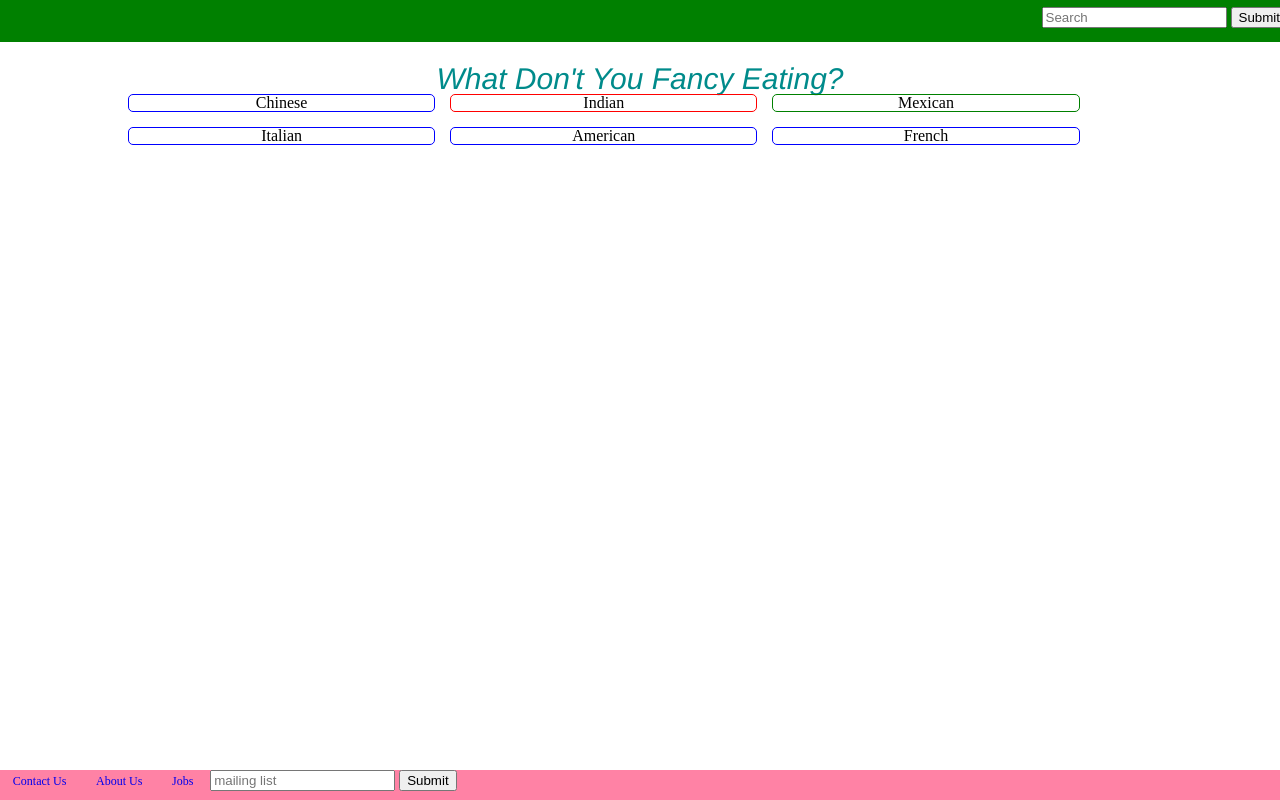
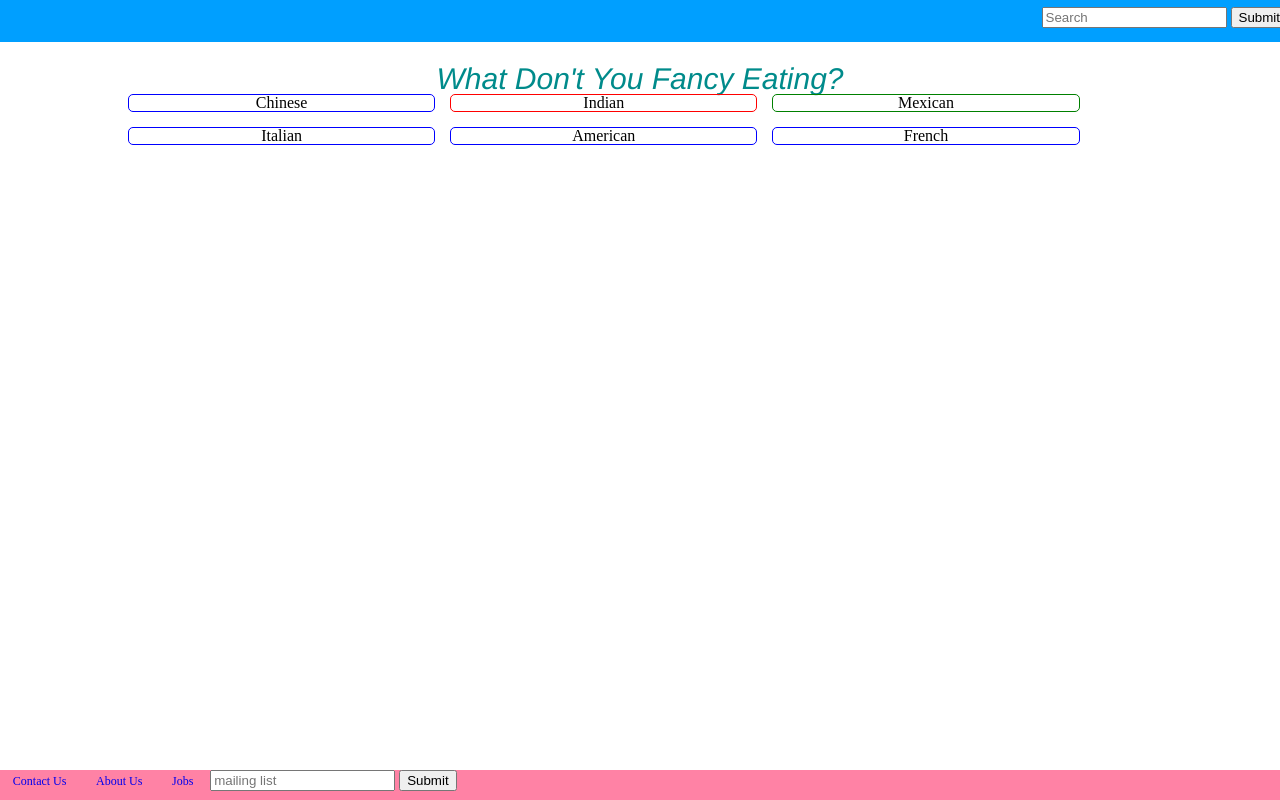
Before and after one commit to hainesy91/project_y, a website: page index.html in a window 1280 px wide. Drawn offline with Linux system fonts and the light colour scheme; files that its build step writes are made by us from their sources.

Commit message:
changed the color of the nav bar;

```diff
--- a/stylesheets/main.css
+++ b/stylesheets/main.css
@@ -57,7 +57,7 @@ body {
 
 #navBar {
   height: 50px;
-  background: green;
+  background: #009FFF;
   margin: -8px;
 }
 
--- a/stylesheets/show.css
+++ b/stylesheets/show.css
@@ -3,6 +3,7 @@ div#container {
 }
 
 div#searchresults,
+
 div#display {
   border: 1px solid black;
   margin-top: 40px;
```
